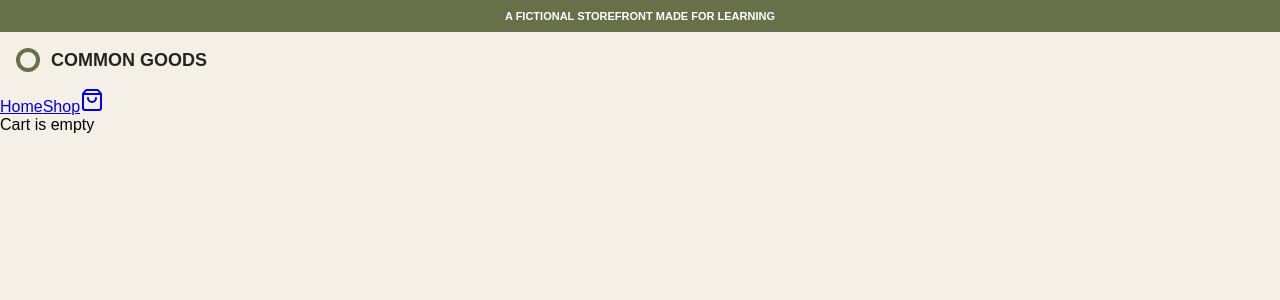
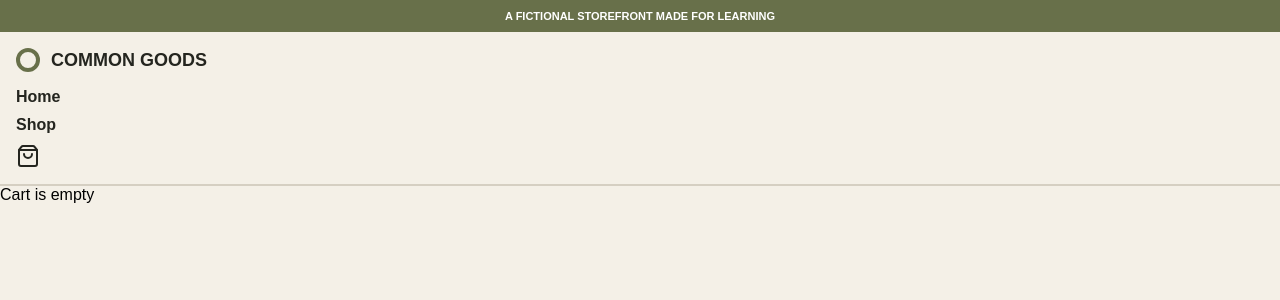
Before and after one commit to lozukka/mock-shopping-cart, a React (Vite) app: page /cart in a window 1280 px wide. Shown: the top 300 px of the page. Built offline with nearby package versions, Linux system fonts and the light colour scheme.

Commit message:
navbar styled

```diff
--- a/src/App.jsx
+++ b/src/App.jsx
@@ -7,7 +7,9 @@ function App() {
     <>
       <CartProvider>
         <NavBar />
-        <Outlet />
+        <main>
+          <Outlet />
+        </main>
       </CartProvider>
     </>
   );
--- a/src/components/Navbar.jsx
+++ b/src/components/Navbar.jsx
@@ -25,8 +25,27 @@ const Logo = styled.div`
 const LogoText = styled.p`
   color: ${(props) => props.theme.colors.primaryFont};
   text-transform: uppercase;
-  font-weight: bold;
+  font-weight: 900;
   font-size: 18px;
+`;
+const StyledLink = styled(Link)`
+  color: ${(props) => props.theme.colors.primaryFont};
+  text-decoration: none;
+  font-weight: 600;
+
+  &:hover {
+    text-decoration: underline;
+  }
+  &:active {
+    text-decoration: underline;
+  }
+`;
+const StyledLinkCart = styled(Link)`
+  color: ${(props) => props.theme.colors.primaryFont};
+  text-decoration: none;
+  font-weight: 600;
+  display: flex;
+  gap: 5px;
 `;
 
 function NavBar() {
@@ -39,19 +58,19 @@ function NavBar() {
         </Banner>
         <Logo>
           <Circle
-            aria-labe="Circle-logo for the webstore"
+            aria-label="Circle-logo for the webstore"
             color="#68704A"
             strokeWidth={4}
           />
           <LogoText>Common Goods</LogoText>
         </Logo>
         <nav>
-          <Link to="/">Home</Link>
-          <Link to="shop">Shop</Link>
-          <Link to="cart">
-            <ShoppingBag aria-label="Shopping bag" />
+          <StyledLink to="/">Home</StyledLink>
+          <StyledLink to="shop">Shop</StyledLink>
+          <StyledLinkCart to="cart">
+            <ShoppingBag aria-label="Shopping bag" strokeWidth={2} />
             {itemCount > 0 && <span>{itemCount}</span>}
-          </Link>
+          </StyledLinkCart>
         </nav>
       </header>
     </>
--- a/src/styles/GlobalStyle.js
+++ b/src/styles/GlobalStyle.js
@@ -13,4 +13,18 @@ export const GlobalStyle = createGlobalStyle`
     font-family: ${(props) => props.theme.fonts.body};
     background: ${(props) => props.theme.colors.backgroundLight};
   }
+
+  main {
+  badding: 16px;
+  }
+
+  header {
+  border-bottom: 2px solid ${(props) => props.theme.colors.line}
+  }
+
+  nav {
+  padding: 0 16px 16px 16px;
+  display: flex;
+  flex-direction: column;
+  gap: 10px }
 `;
--- a/src/styles/theme.js
+++ b/src/styles/theme.js
@@ -9,6 +9,7 @@ export const theme = {
     backgroundDark: "#24251F",
     overlayDark: "rgba(36, 37, 31, 0.85)",
     overlayLight: "rgba(255, 255, 255, 0.72)",
+    line: "#D5CFC2",
   },
   fonts: {
     heading: "'Cormorant Garamond', serif",
```
